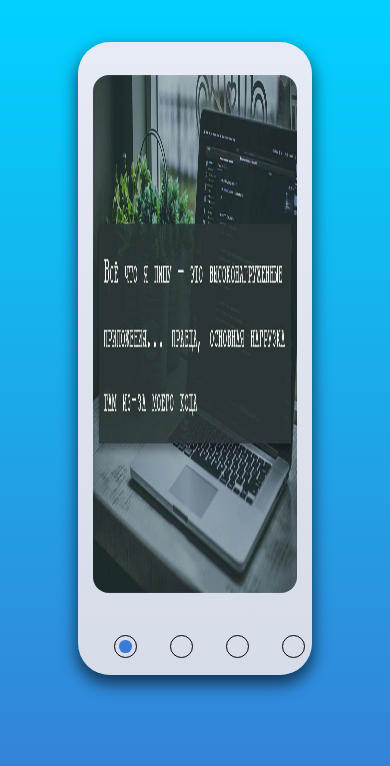
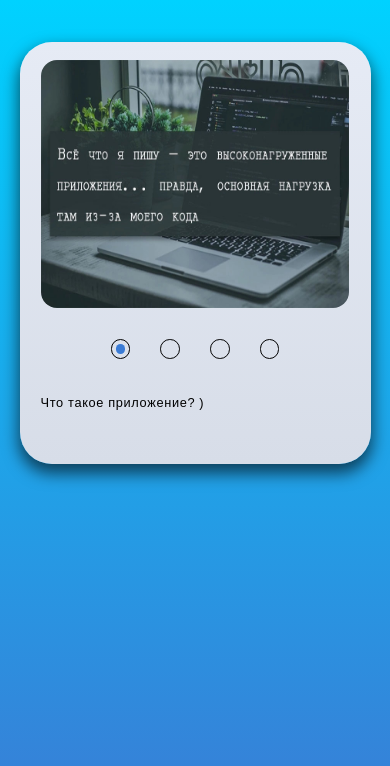
Before and after one commit to ScaronTr/cssMemSlider, a plain HTML site: page cssMemSlider/index.html in a window 390 px wide. Drawn offline with Linux system fonts and the light colour scheme.

Commit message:
feat: add mediaqueries (Fri, May 13, 2022 05:26:28 PM)

```diff
--- a/cssMemSlider/style.css
+++ b/cssMemSlider/style.css
@@ -21,8 +21,8 @@
 
    margin: 0 auto;
    padding: 1%;
-   width: 60%;
-   height: 75vh;
+   width: 55%;
+   height: 85vh;
    border-radius: 2rem;
 
    background: linear-gradient(to bottom, #E6EBF5 0%, #D7DDE8 100%);
@@ -53,7 +53,6 @@ img {
 
 .slider__description {
    display: flex;
-   justify-content: space-between;
 
    gap: 1rem;
    padding: 0 5%;
@@ -72,7 +71,8 @@ img {
    width: 100%;
 
    font-size: 1.5rem;
-   font-family: Verdana;
+   font-family: Arial, Verdana, sans-serif;
+   letter-spacing: 0.04rem;
 
    transition: .5s ease-in-out;
 }
@@ -124,18 +124,9 @@ label:active .dot {
 
 /* activate dot */
 
-#slide_1:checked ~ .slider__description label[for="slide_1"] .dot {
-   background-color: var(--dot-color);
-}
-
-#slide_2:checked ~ .slider__description label[for="slide_2"] .dot{
-   background-color: var(--dot-color);
-}
-
-#slide_3:checked ~ .slider__description label[for="slide_3"] .dot{
-   background-color: var(--dot-color);
-}
-
+#slide_1:checked ~ .slider__description label[for="slide_1"] .dot,
+#slide_2:checked ~ .slider__description label[for="slide_2"] .dot,
+#slide_3:checked ~ .slider__description label[for="slide_3"] .dot,
 #slide_4:checked ~ .slider__description label[for="slide_4"] .dot {
    background-color: var(--dot-color);
 }
@@ -167,3 +158,81 @@ label:active .dot {
 #slide_4:checked ~ .slider__description .wrapper .slider__description-container span {
    margin-left: -75%;
 }
+
+@media (max-width: 1440px) and (min-width: 1366px) {
+   .slider {
+      width: 55%;
+   }
+
+   .slider__slide-description {
+      font-size: 1.2rem;
+   }
+}
+
+@media (max-width: 1365px) {
+   .slider {
+      height: 88vh;
+      width: 60%;
+   }
+
+   .slider__slide-description {
+      font-size: 1.2rem;
+   }
+}
+
+@media (max-width: 1024px) {
+   .slider {
+      height: 85vh;
+      width: 65%;
+   }
+
+   .slider__slide-description {
+      font-size: 1rem;
+   }
+
+   label {
+      width: 1.6rem;
+      height: 1.6rem;
+   }
+
+   .dot {
+      width: 0.6rem;
+      height: 0.6rem;
+   }
+
+   label:hover .dot {
+      outline: solid 0.4rem #000000;
+      outline-offset: -0.1rem;
+   }
+
+   label:active .dot {
+      outline-color: var(--dot-color);
+   }
+}
+
+@media (max-width: 900px) {
+   .slider {
+      width: 90%;
+      height: 50vh;
+   }
+
+   .slider__description {
+      flex-direction: column;
+      align-items: center;
+      justify-content: center;
+      height: 50%;
+   }
+
+   .slider__description .wrapper {
+      height: 50%;
+   }
+
+   .slider__controls {
+      order: -1;
+   }
+
+   .slider__slide-description {
+      height: 50%;
+      font-size: 0.8rem;
+   }
+}
```
